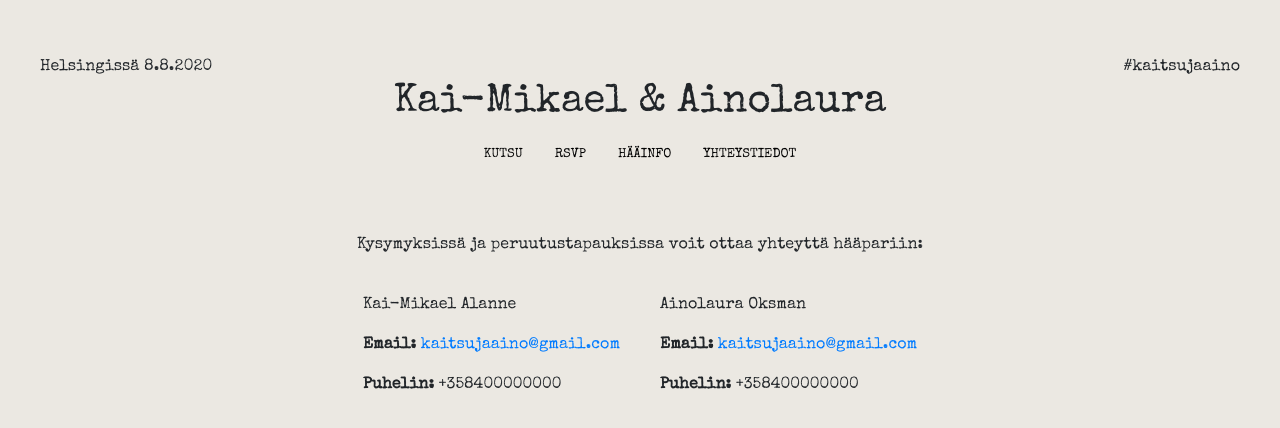
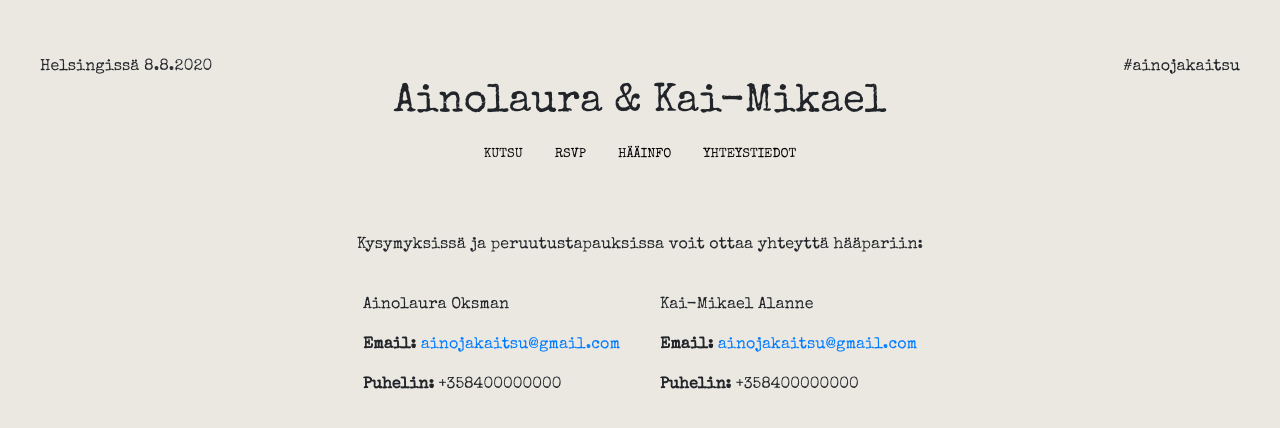
Before and after one commit to kmalanne/wedding-page, a React (Create React App) app: page /contact in a window 1280 px wide. Shown: the top 428 px of the page. Built offline with nearby package versions, Linux system fonts and the light colour scheme.

Commit message:
Change name order

```diff
--- a/public/index.html
+++ b/public/index.html
@@ -16,7 +16,7 @@
       href="https://fonts.googleapis.com/css?family=Special+Elite&display=swap"
       rel="stylesheet"
     />
-    <title>Kaitsu & Aino 8.8.2020</title>
+    <title>Ainolaura & Kai-Mikael 8.8.2020</title>
   </head>
   <body>
     <noscript>You need to enable JavaScript to run this app.</noscript>
--- a/src/components/Header/index.tsx
+++ b/src/components/Header/index.tsx
@@ -6,9 +6,9 @@ export const Header: React.FC = () => {
     <div className="header">
       <div className="header-info">
         <p>Helsingissä 8.8.2020</p>
-        <p>#kaitsujaaino</p>
+        <p>#ainojakaitsu</p>
       </div>
-      <h1 className="header-title">Kai-Mikael &amp; Ainolaura</h1>
+      <h1 className="header-title">Ainolaura &amp; Kai-Mikael</h1>
     </div>
   );
 };
--- a/src/components/Navigation/index.tsx
+++ b/src/components/Navigation/index.tsx
@@ -20,7 +20,7 @@ export const Navigation: React.FC = () => {
         onToggle={onToggle}
         expand="md"
       >
-        <h1 className="brand">Kai-Mikael &amp; Ainolaura</h1>
+        <h1 className="brand">Ainolaura &amp; Kai-Mikael</h1>
         <Navbar.Toggle aria-controls="responsive-navbar-nav" />
         <Navbar.Collapse id="responsive-navbar-nav">
           <Nav>
--- a/src/components/SignUpForm/index.tsx
+++ b/src/components/SignUpForm/index.tsx
@@ -41,10 +41,11 @@ export const SignUpForm: React.FC = () => {
   };
 
   const onSubmit = async (event: React.FormEvent<HTMLFormElement>) => {
+    event.preventDefault();
+
     const form = event.currentTarget as HTMLFormElement;
 
     if (form.checkValidity() === false) {
-      event.preventDefault();
       event.stopPropagation();
       setValidated(true);
       return;
--- a/src/containers/Contact/index.tsx
+++ b/src/containers/Contact/index.tsx
@@ -6,13 +6,13 @@ export const Contact = () => (
     <p>Kysymyksissä ja peruutustapauksissa voit ottaa yhteyttä hääpariin:</p>
     <div className="contact-information">
       <div className="contact-single">
-        <p>Kai-Mikael Alanne</p>
+        <p>Ainolaura Oksman</p>
         <div className="contact-email-row">
           <p>
             <strong>Email:</strong>&nbsp;
           </p>
-          <a href="mailto:&#107;&#097;&#105;&#116;&#115;&#117;&#106;&#097;&#097;&#105;&#110;&#111;&#064;&#103;&#109;&#097;&#105;&#108;&#046;&#099;&#111;&#109;">
-            &#107;&#097;&#105;&#116;&#115;&#117;&#106;&#097;&#097;&#105;&#110;&#111;&#064;&#103;&#109;&#097;&#105;&#108;&#046;&#099;&#111;&#109;
+          <a href="mailto:&#097;&#105;&#110;&#111;&#106;&#097;&#107;&#097;&#105;&#116;&#115;&#117;&#064;&#103;&#109;&#097;&#105;&#108;&#046;&#099;&#111;&#109;">
+            &#097;&#105;&#110;&#111;&#106;&#097;&#107;&#097;&#105;&#116;&#115;&#117;&#064;&#103;&#109;&#097;&#105;&#108;&#046;&#099;&#111;&#109;
           </a>
         </div>
         <p>
@@ -20,13 +20,13 @@ export const Contact = () => (
         </p>
       </div>
       <div className="contact-single">
-        <p>Ainolaura Oksman</p>
+        <p>Kai-Mikael Alanne</p>
         <div className="contact-email-row">
           <p>
             <strong>Email:</strong>&nbsp;
           </p>
-          <a href="mailto:&#107;&#097;&#105;&#116;&#115;&#117;&#106;&#097;&#097;&#105;&#110;&#111;&#064;&#103;&#109;&#097;&#105;&#108;&#046;&#099;&#111;&#109;">
-            &#107;&#097;&#105;&#116;&#115;&#117;&#106;&#097;&#097;&#105;&#110;&#111;&#064;&#103;&#109;&#097;&#105;&#108;&#046;&#099;&#111;&#109;
+          <a href="mailto:&#097;&#105;&#110;&#111;&#106;&#097;&#107;&#097;&#105;&#116;&#115;&#117;&#064;&#103;&#109;&#097;&#105;&#108;&#046;&#099;&#111;&#109;">
+            &#097;&#105;&#110;&#111;&#106;&#097;&#107;&#097;&#105;&#116;&#115;&#117;&#064;&#103;&#109;&#097;&#105;&#108;&#046;&#099;&#111;&#109;
           </a>
         </div>
         <p>
--- a/src/containers/Home/index.tsx
+++ b/src/containers/Home/index.tsx
@@ -20,7 +20,7 @@ export const Home = () => (
         ja ilmoittautumislomakkeen.
       </p>
       <br />
-      <p>T: Kai-Mikael &amp; Ainolaura</p>
+      <p>T: Ainolaura &amp; Kai-Mikael</p>
     </div>
   </div>
 );
```
